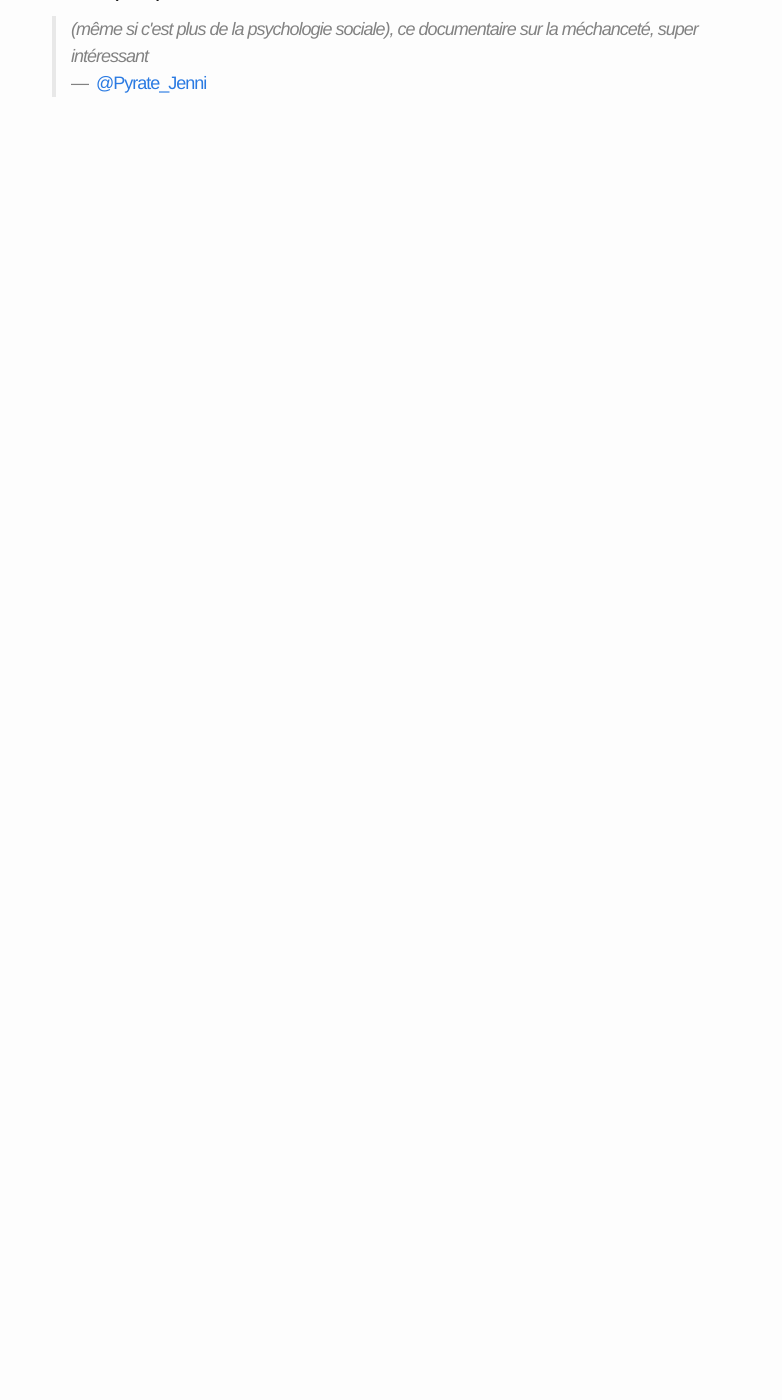
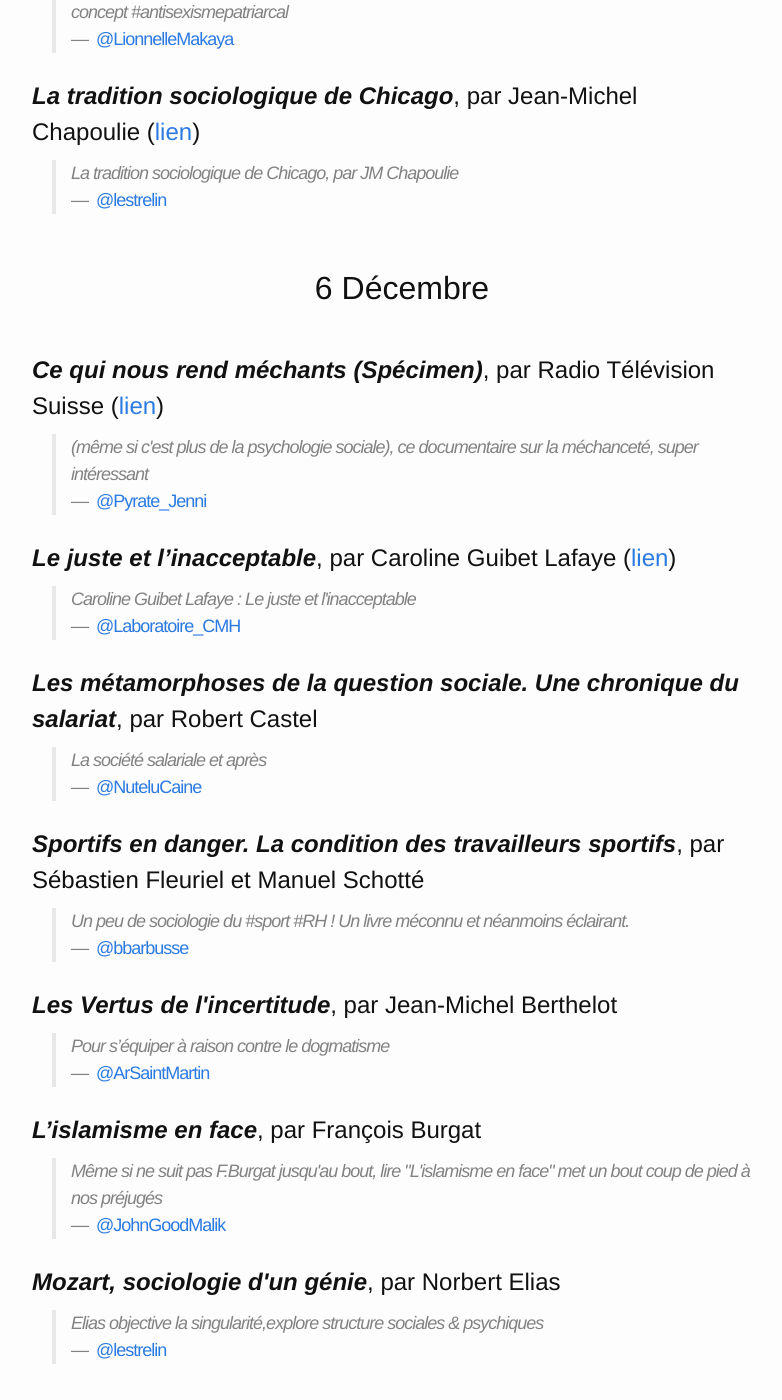
Before and after one commit to bfontaine/SocioNoel, a Jekyll site: the page built from index.md, in a window 1280 px wide and 1400 px high, scrolled down 42303 px. Shown: the whole window, without its empty margins (238-1020 px from the left). Built offline with Jekyll 4.4.1, drawn with Linux system fonts in a browser that asks for light colours; before the commit the page ends 42455 px from its top, so only the background shows below that; some of the changed text lies outside the part shown.

Commit message:
more books

```diff
--- a/index.md
+++ b/index.md
@@ -2856,10 +2856,17 @@ Accès direct à un jour :<br/>
   <h1 id="dec15-5-Le-cens-cach-In-galit-s-culturelles-et-s-gr-gation-politique-Daniel-Gaxie"><span class="title">Le cens caché : Inégalités culturelles et ségrégation politique</span>, par <span class="author">Daniel Gaxie</span></h1>
   <div class="sources">
 
-    <blockquote class="comment">
-      Après les classiques, place à la socio politique! 1er livre lu, 1er choc, Daniel Gaxie, Le Cens caché<br/>
-      <span class="comment-author">—&nbsp;&nbsp;<a class="handle" href="https://twitter.com/SamuelHayat/status/673062279789809664">@SamuelHayat</a></span>
-    </blockquote>
+
+      <blockquote class="comment">
+        Après les classiques, place à la socio politique! 1er livre lu, 1er choc, Daniel Gaxie, Le Cens caché<br/>
+        <span class="comment-author">—&nbsp;&nbsp;<a class="handle" href="https://twitter.com/SamuelHayat/status/673062279789809664">@SamuelHayat</a></span>
+      </blockquote>
+
+      <blockquote class="comment">
+        La sociologie politique comme on l'aime.<br/>
+        <span class="comment-author">—&nbsp;&nbsp;<a class="handle" href="https://twitter.com/Jo14Hernandez/status/673421662071758848">@Jo14Hernandez</a></span>
+      </blockquote>
+
 
   </div>
 </article>
@@ -3145,6 +3152,28 @@ Accès direct à un jour :<br/>
 
   </div>
 </article>
+<article class="book">
+  <h1 id="dec15-5-Les-f-ministes-et-le-gar-on-arabe-Nacira-Gu-nif-Souilamas-et-Eric-Mac-"><span class="title">Les féministes et le garçon arabe</span>, par <span class="author">Nacira Guénif Souilamas et Eric Macé</span></h1>
+  <div class="sources">
+
+    <blockquote class="comment">
+      Nacéra GUENIF-SOUILAMAS pour TOUTE son œuvre (ps finie) son engagement & son puissant concept #antisexismepatriarcal<br/>
+      <span class="comment-author">—&nbsp;&nbsp;<a class="handle" href="https://twitter.com/LionnelleMakaya/status/673412482971602944">@LionnelleMakaya</a></span>
+    </blockquote>
+
+  </div>
+</article>
+<article class="book">
+  <h1 id="dec15-5-La-tradition-sociologique-de-Chicago-Jean-Michel-Chapoulie"><span class="title">La tradition sociologique de Chicago</span>, par <span class="author">Jean-Michel Chapoulie</span>&nbsp;(<a href="http://www.seuil.com/livre-9782020419208.htm">lien</a>)</h1>
+  <div class="sources">
+
+    <blockquote class="comment">
+      La tradition sociologique de Chicago, par JM Chapoulie<br/>
+      <span class="comment-author">—&nbsp;&nbsp;<a class="handle" href="https://twitter.com/lestrelin/status/673426483050881024">@lestrelin</a></span>
+    </blockquote>
+
+  </div>
+</article>
 <h2 id="dec15-6">6 Décembre</h2>
 <article class="book">
   <h1 id="dec15-6-Ce-qui-nous-rend-m-chants-Sp-cimen-Radio-T-l-vision-Suisse"><span class="title">Ce qui nous rend méchants (Spécimen)</span>, par <span class="author">Radio Télévision Suisse</span>&nbsp;(<a href="https://www.youtube.com/watch?v=_2apUh0FlHk">lien</a>)</h1>
@@ -3157,3 +3186,69 @@ Accès direct à un jour :<br/>
 
   </div>
 </article>
+<article class="book">
+  <h1 id="dec15-6-Le-juste-et-l-inacceptable-Caroline-Guibet-Lafaye"><span class="title">Le juste et l’inacceptable</span>, par <span class="author">Caroline Guibet Lafaye</span>&nbsp;(<a href="http://www.pups.paris-sorbonne.fr/catalogue/philosophie-et-sciences-sociales/lintelligence-du-social/le-juste-et-linacceptable">lien</a>)</h1>
+  <div class="sources">
+
+    <blockquote class="comment">
+      Caroline Guibet Lafaye : Le juste et l'inacceptable<br/>
+      <span class="comment-author">—&nbsp;&nbsp;<a class="handle" href="https://twitter.com/Laboratoire_CMH/status/673402665808871425">@Laboratoire_CMH</a></span>
+    </blockquote>
+
+  </div>
+</article>
+<article class="book">
+  <h1 id="dec15-6-Les-m-tamorphoses-de-la-question-sociale-Une-chronique-du-salariat-Robert-Castel"><span class="title">Les métamorphoses de la question sociale. Une chronique du salariat</span>, par <span class="author">Robert Castel</span></h1>
+  <div class="sources">
+
+    <blockquote class="comment">
+      La société salariale et après<br/>
+      <span class="comment-author">—&nbsp;&nbsp;<a class="handle" href="https://twitter.com/NuteluCaine/status/673405463829078016">@NuteluCaine</a></span>
+    </blockquote>
+
+  </div>
+</article>
+<article class="book">
+  <h1 id="dec15-6-Sportifs-en-danger-La-condition-des-travailleurs-sportifs-S-bastien-Fleuriel-et-Manuel-Schott-"><span class="title">Sportifs en danger. La condition des travailleurs sportifs</span>, par <span class="author">Sébastien Fleuriel et Manuel Schotté</span></h1>
+  <div class="sources">
+
+    <blockquote class="comment">
+      Un peu de sociologie du #sport #RH ! Un livre méconnu et néanmoins éclairant.<br/>
+      <span class="comment-author">—&nbsp;&nbsp;<a class="handle" href="https://twitter.com/bbarbusse/status/673418335883829249">@bbarbusse</a></span>
+    </blockquote>
+
+  </div>
+</article>
+<article class="book">
+  <h1 id="dec15-6-Les-Vertus-de-l-incertitude-Jean-Michel-Berthelot"><span class="title">Les Vertus de l'incertitude</span>, par <span class="author">Jean-Michel Berthelot</span></h1>
+  <div class="sources">
+
+    <blockquote class="comment">
+      Pour s’équiper à raison contre le dogmatisme<br/>
+      <span class="comment-author">—&nbsp;&nbsp;<a class="handle" href="https://twitter.com/ArSaintMartin/status/673428884877131776">@ArSaintMartin</a></span>
+    </blockquote>
+
+  </div>
+</article>
+<article class="book">
+  <h1 id="dec15-6-L-islamisme-en-face-Fran-ois-Burgat"><span class="title">L’islamisme en face</span>, par <span class="author">François Burgat</span></h1>
+  <div class="sources">
+
+    <blockquote class="comment">
+      Même si ne suit pas F.Burgat jusqu'au bout, lire "L'islamisme en face" met un bout coup de pied à nos préjugés<br/>
+      <span class="comment-author">—&nbsp;&nbsp;<a class="handle" href="https://twitter.com/JohnGoodMalik/status/673413245886210048">@JohnGoodMalik</a></span>
+    </blockquote>
+
+  </div>
+</article>
+<article class="book">
+  <h1 id="dec15-6-Mozart-sociologie-d-un-g-nie-Norbert-Elias"><span class="title">Mozart, sociologie d'un génie</span>, par <span class="author">Norbert Elias</span></h1>
+  <div class="sources">
+
+    <blockquote class="comment">
+      Elias objective la singularité,explore structure sociales & psychiques<br/>
+      <span class="comment-author">—&nbsp;&nbsp;<a class="handle" href="https://twitter.com/lestrelin/status/673427557438627840">@lestrelin</a></span>
+    </blockquote>
+
+  </div>
+</article>
```
Also changed, not shown: books.yml (+52 -4 lines).
